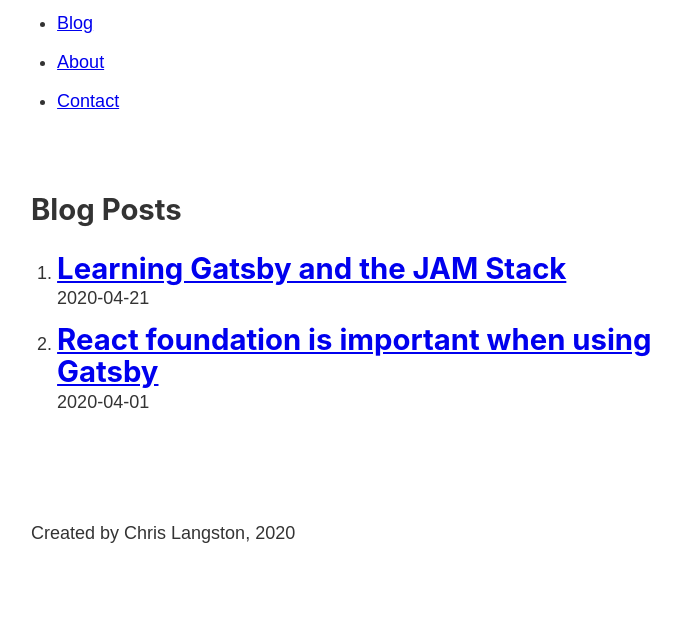
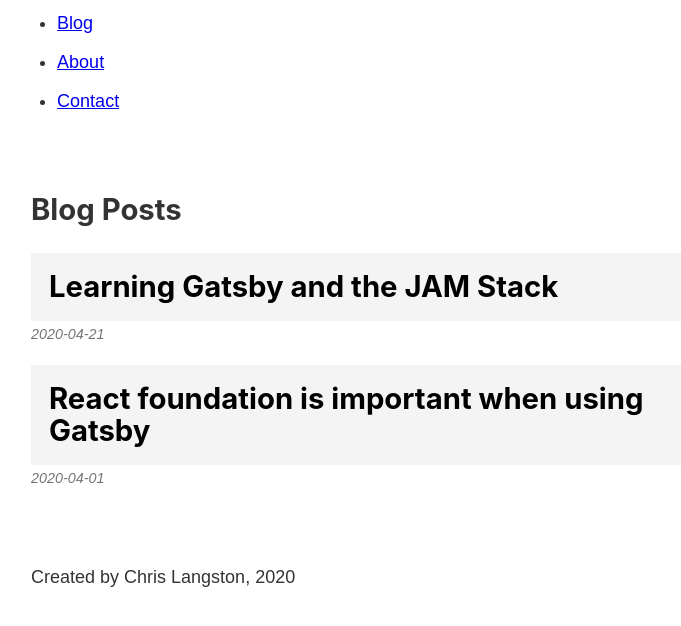
Before and after one commit to chrislangston/chrislangston.com, a Gatsby site: page /blog in a window 1280 px wide. Shown: the part 210-836 px from the top of the page, without its empty margins (252-933 px from the left). Before the commit the page ends 800 px from the top, so only its background shows below. Built offline with nearby package versions, Linux system fonts and the light colour scheme; Gatsby itself is replaced by a stand-in of ours.

Commit message:
styling blog list page

```diff
--- a/src/components/footer.js
+++ b/src/components/footer.js
@@ -1,8 +1,8 @@
 import React from 'react'
 import {graphql, useStaticQuery} from 'gatsby'
+import footerStyles from './footer.module.scss'
 
 const Footer = () => {
-
 
     const data = useStaticQuery(graphql`
   {
@@ -15,7 +15,7 @@
 `);
 
     return (
-        <footer>
+        <footer className={footerStyles.footer}>
             <p>Created by {data.site.siteMetadata.author}, {new Date().getFullYear()}</p>
         </footer>
     )
--- /dev/null
+++ b/src/components/footer.module.scss
@@ -0,0 +1,3 @@
+.footer {
+    margin-top: 3rem;
+}
--- a/src/pages/blog.js
+++ b/src/pages/blog.js
@@ -1,6 +1,7 @@
 import React from 'react';
 import Layout from '../components/layout';
 import { useStaticQuery, graphql, Link } from 'gatsby'
+import blogStyles from './blog.module.scss'
 
 const BlogPage = () => {
 
@@ -26,11 +27,11 @@
         <div>
             <Layout>
             <h2>Blog Posts</h2>
-            <ol>
+            <ol className={blogStyles.posts}>
             {
                 data.allMarkdownRemark.nodes.map((node) => {
                     return (
-                    <li key={node.frontmatter.title}>
+                    <li className={blogStyles.post} key={node.frontmatter.title}>
                       <Link to={`/blog/${node.fields.slug}`}>
                         <h2>{node.frontmatter.title}</h2>
                       </Link>
--- /dev/null
+++ b/src/pages/blog.module.scss
@@ -0,0 +1,32 @@
+.posts {
+    list-style-type: none;
+    margin: 0;
+
+}
+
+.post {
+    margin: 1rem 0;
+
+    a {
+        background: #f4f4f4;
+        color: #000000;
+        display: block;
+        text-decoration: none;
+        padding: 1rem;
+
+    }
+
+    a:hover {
+        background: #e4e4e4;
+    }
+
+    h2{
+        margin-bottom: 0;
+    }
+
+    p{
+        color: #777777;
+        font-size: .8rem;
+        font-style: italic;
+    }
+}
```
Also changed, not shown: src/posts/learning-gatsby-and-the-jam-stack/gatsbylogo.png (renamed from src/posts/gatsbylogo.png), src/posts/learning-gatsby-and-the-jam-stack/learning-gatsby-and-the-jam-stack.md (renamed from src/posts/gatsby.md).
